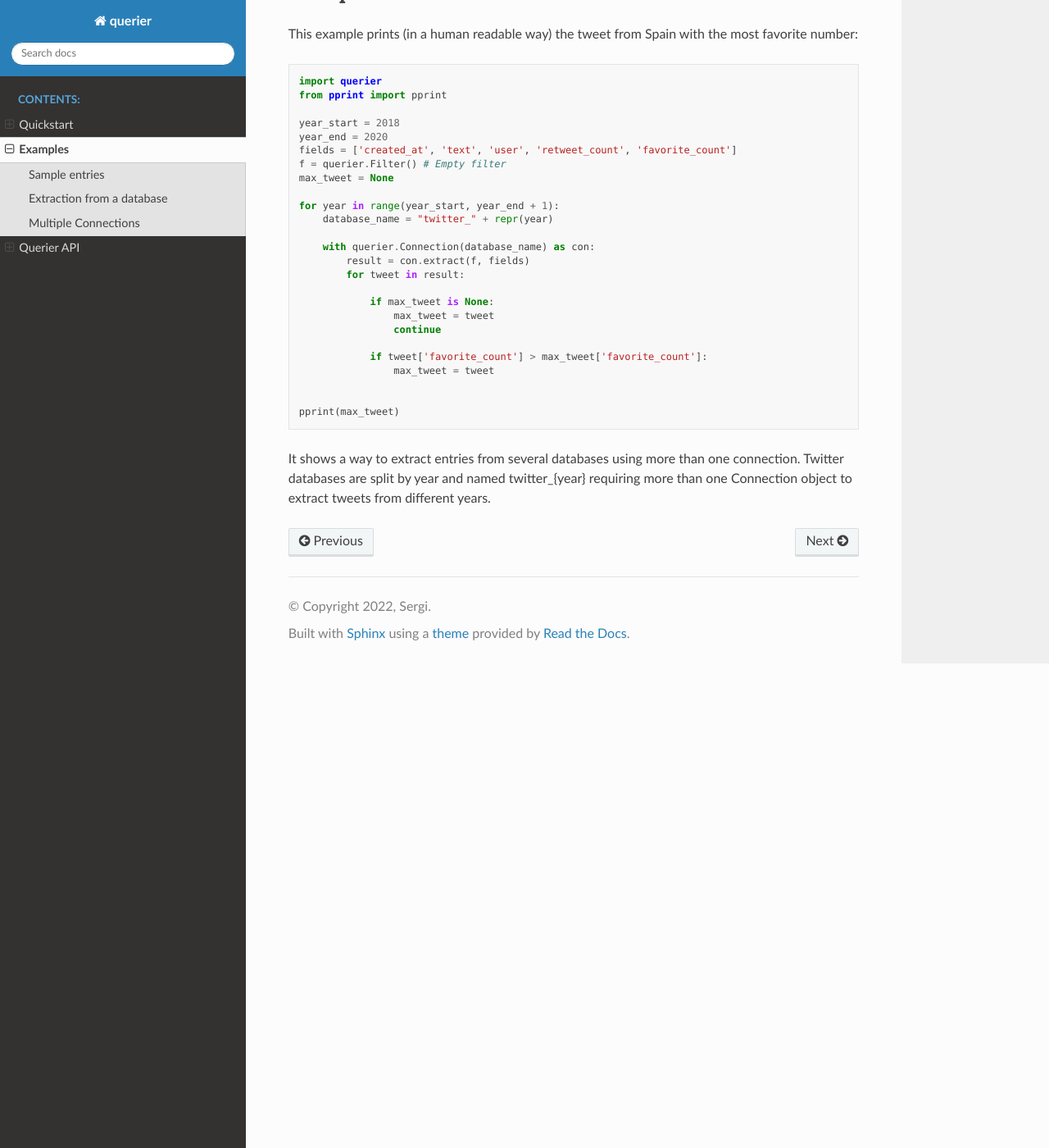
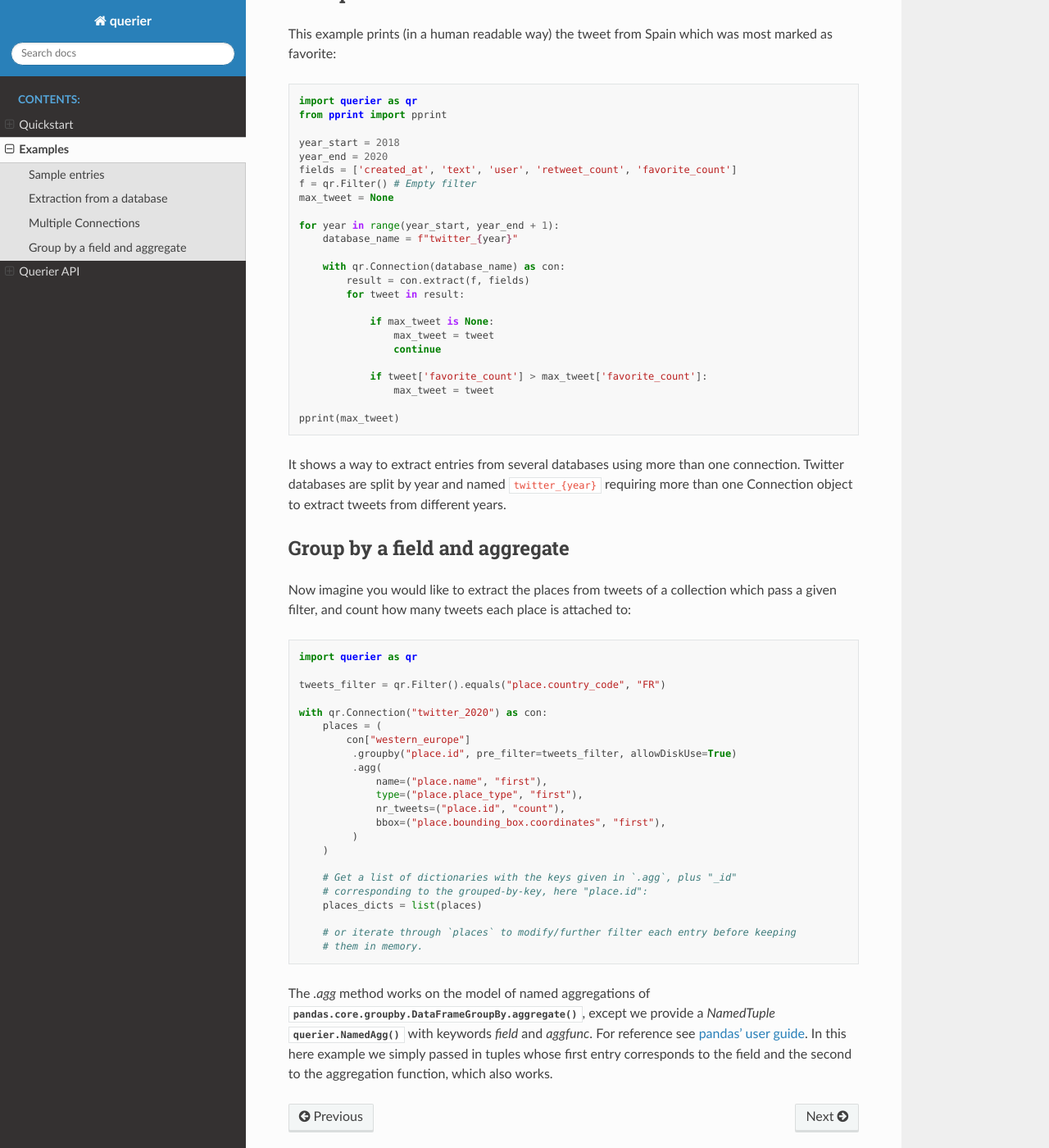
Before and after one commit to TLouf/querier, a Sphinx documentation site: the page built from doc/source/examples.rst, in a window 1280 px wide and 1400 px high, scrolled down 1452 px. Shown: the whole window at 82% size. Built offline with Sphinx 7.4.7 and the Read the Docs theme 2.0.0, drawn with Linux system fonts in a browser that asks for light colours; some of the changed text lies outside the part shown.

Commit message:
New standard to import querier as qr

```diff
--- a/doc/source/examples.rst
+++ b/doc/source/examples.rst
@@ -2,6 +2,7 @@
 ========
 
 The following snippets exemplify how to perform several extractions with querier.
+
 
 
 Sample entries
@@ -10,19 +11,20 @@
 This example shows how to take a sample from the twitter database and print it in a
 human readable way::
 
-    import querier
+    import querier as qr
     from pprint import pprint
 
     database_name = "twitter_2020"
 
-    with querier.Connection(database_name, credentials_file) as con:
-        result = con.extract_one(querier.Filter())
+    with qr.Connection(database_name, credentials_file) as con:
+        result = con.extract_one(qr.Filter())
         pprint(result)
 
 Due to the nature of MongoDB databases, entries can have missing fields (use
 :py:meth:`querier.Filter.exists` to filter entries where a field is not missing).
 
 It can be useful to sample a database this way first to know the entries' fields.
+
 
 
 Extraction from a database
@@ -32,7 +34,7 @@
 extracted were twitted from spain in 2020 between March and September (note that we only
 store the fields 'place', 'user' and 'id')::
 
-    import querier
+    import querier as qr
     import json
     import gzip
     from datetime import datetime
@@ -43,7 +45,7 @@
     date_end = datetime(2020, 9, 30, 0, 0, 0) # September 2020
     date_start = datetime(2020, 3, 1, 0, 0, 0) # March 2020
 
-    f = querier.Filter()
+    f = qr.Filter()
     f.exists('place')
     f.equals('place.country_code', 'ES')
     f.less_or_equals('created_at', date_end)
@@ -54,7 +56,7 @@
 
     # Extraction
     with gzip.open('twitter_2020_ES.gz', 'wb') as outfile:
-        with querier.Connection(database_name) as con:
+        with qr.Connection(database_name) as con:
 
             tweets_es = con.extract(f, fields).limit(100)
 
@@ -69,26 +71,26 @@
 contain up to millions of entries).
 
 
+
 Multiple Connections
 --------------------
 
+This example prints (in a human readable way) the tweet from Spain which was most marked
+as favorite::
 
-This example prints (in a human readable way) the tweet from Spain with the most
-favorite number::
-
-    import querier
+    import querier as qr
     from pprint import pprint
 
     year_start = 2018
     year_end = 2020
     fields = ['created_at', 'text', 'user', 'retweet_count', 'favorite_count']
-    f = querier.Filter() # Empty filter
+    f = qr.Filter() # Empty filter
     max_tweet = None
 
     for year in range(year_start, year_end + 1):
-        database_name = "twitter_" + repr(year)
+        database_name = f"twitter_{year}"
 
-        with querier.Connection(database_name) as con:
+        with qr.Connection(database_name) as con:
             result = con.extract(f, fields)
             for tweet in result:
 
@@ -99,9 +101,48 @@
                 if tweet['favorite_count'] > max_tweet['favorite_count']:
                     max_tweet = tweet
 
-
     pprint(max_tweet)
 
 It shows a way to extract entries from several databases using more than one connection.
-Twitter databases are split by year and named twitter_{year} requiring more than one
+Twitter databases are split by year and named ``twitter_{year}`` requiring more than one
 Connection object to extract tweets from different years.
+
+
+Group by a field and aggregate
+------------------------------
+
+Now imagine you would like to extract the places from tweets of a collection which pass
+a given filter, and count how many tweets each place is attached to::
+
+    import querier as qr
+
+    tweets_filter = qr.Filter().equals("place.country_code", "FR")
+
+    with qr.Connection("twitter_2020") as con:
+        places = (
+            con["western_europe"]
+             .groupby("place.id", pre_filter=tweets_filter, allowDiskUse=True)
+             .agg(
+                 name=("place.name", "first"),
+                 type=("place.place_type", "first"),
+                 nr_tweets=("place.id", "count"),
+                 bbox=("place.bounding_box.coordinates", "first"),
+             )
+        )
+
+        # Get a list of dictionaries with the keys given in `.agg`, plus "_id"
+        # corresponding to the grouped-by-key, here "place.id":
+        places_dicts = list(places)
+
+        # or iterate through `places` to modify/further filter each entry before keeping
+        # them in memory.
+
+The `.agg` method works on the model of named aggregations of
+:py:meth:`pandas.core.groupby.DataFrameGroupBy.aggregate`, except we provide a
+`NamedTuple` :py:meth:`querier.NamedAgg` with keywords `field` and `aggfunc`. For
+reference see `pandas' user guide`_. In this here example we simply passed in tuples
+whose first entry corresponds to the field and the second to the aggregation function,
+which also works.
+
+.. _pandas' user guide:
+    https://pandas.pydata.org/pandas-docs/stable/user_guide/groupby.html?#named-aggregation
```
Also changed, not shown: README.md (+1 -1 lines), doc/source/quickstart.rst (+10 -10 lines), 3 other files.
